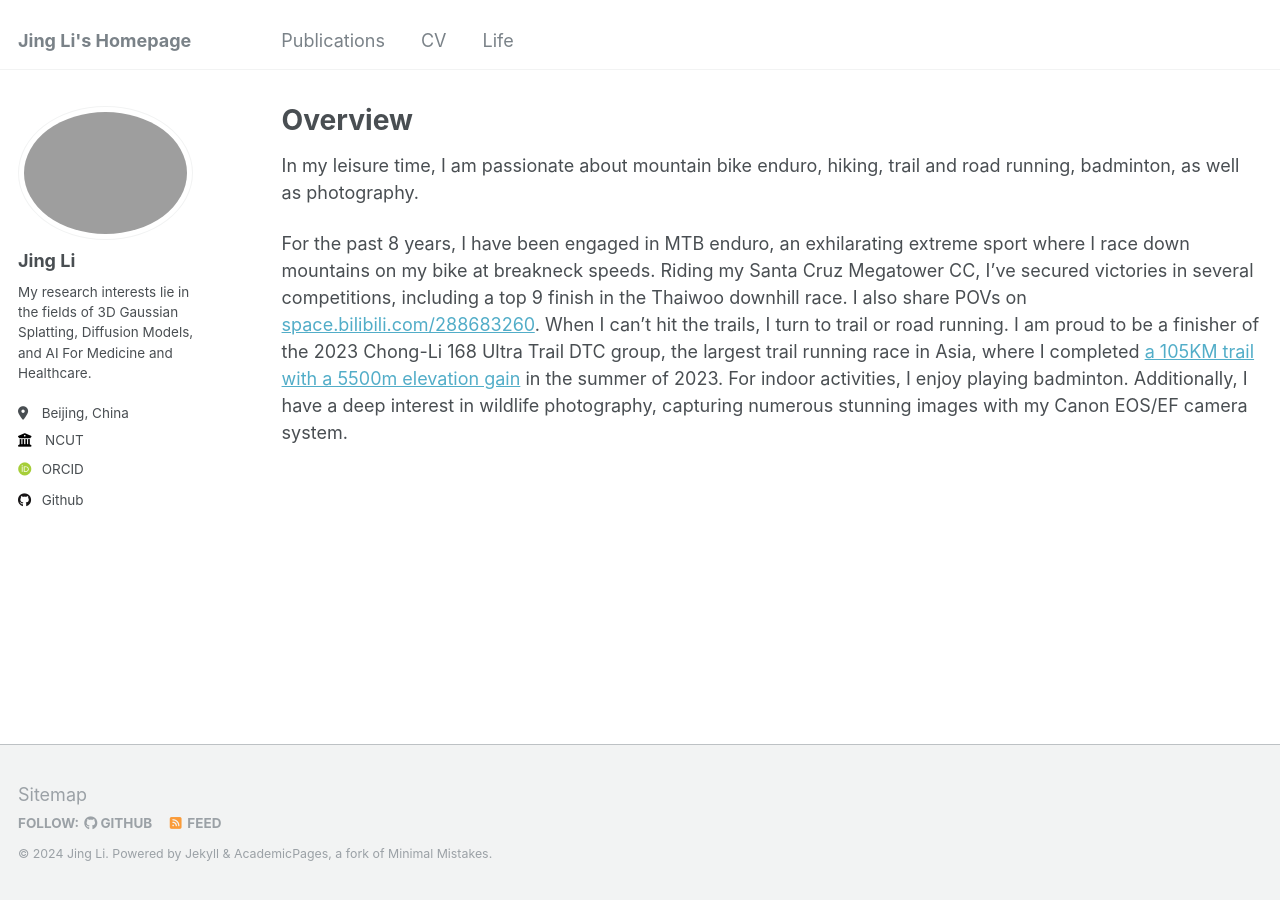
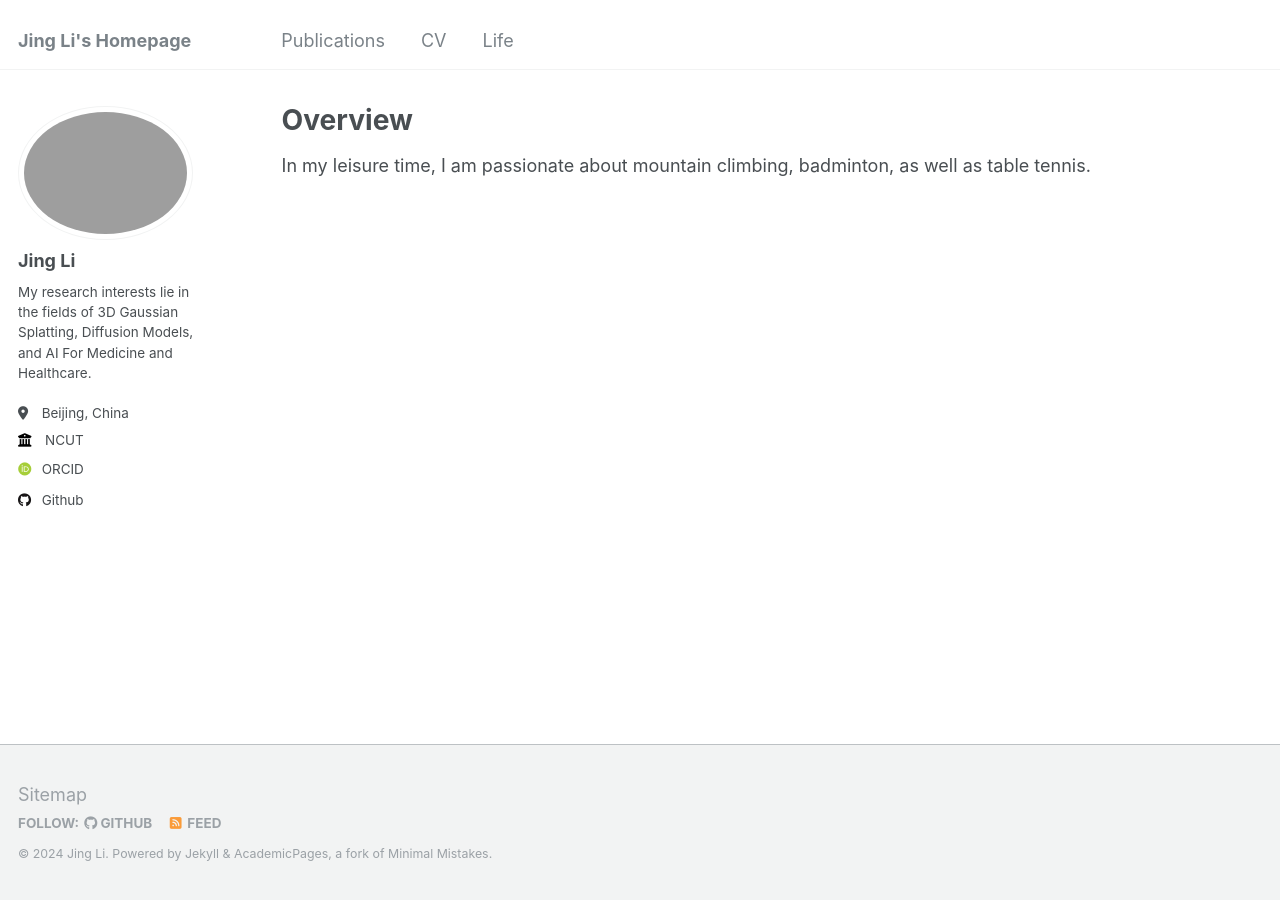
Before and after one commit to GodzillaLi/GodzillaLi.github.io, a Jekyll site: the page built from _pages/life.md, in a window 1280 px wide. Built offline with Jekyll 4.4.1, drawn with Linux system fonts in a browser that asks for light colours; some web fonts are replaced.

Commit message:
Update life.md

```diff
--- a/_pages/life.md
+++ b/_pages/life.md
@@ -5,9 +5,9 @@ permalink: /life/
 author_profile: true
 ---
 
-In my leisure time, I am passionate about mountain bike enduro, hiking, trail and road running, badminton, as well as photography.
+In my leisure time, I am passionate about mountain climbing, badminton, as well as table tennis.
 
-For the past 8 years, I have been engaged in MTB enduro, an exhilarating extreme sport where I race down mountains on my bike at breakneck speeds. Riding my Santa Cruz Megatower CC, I’ve secured victories in several competitions, including a top 9 finish in the Thaiwoo downhill race. I also share POVs on [space.bilibili.com/288683260](https://space.bilibili.com/288683260). When I can’t hit the trails, I turn to trail or road running. I am proud to be a finisher of the 2023 Chong-Li 168 Ultra Trail DTC group, the largest trail running race in Asia, where I completed [a 105KM trail with a 5500m elevation gain](https://www.strava.com/activities/9409245611) in the summer of 2023. For indoor activities, I enjoy playing badminton. Additionally, I have a deep interest in wildlife photography, capturing numerous stunning images with my Canon EOS/EF camera system.
+
 
 <!-- # Gallery
 
```
